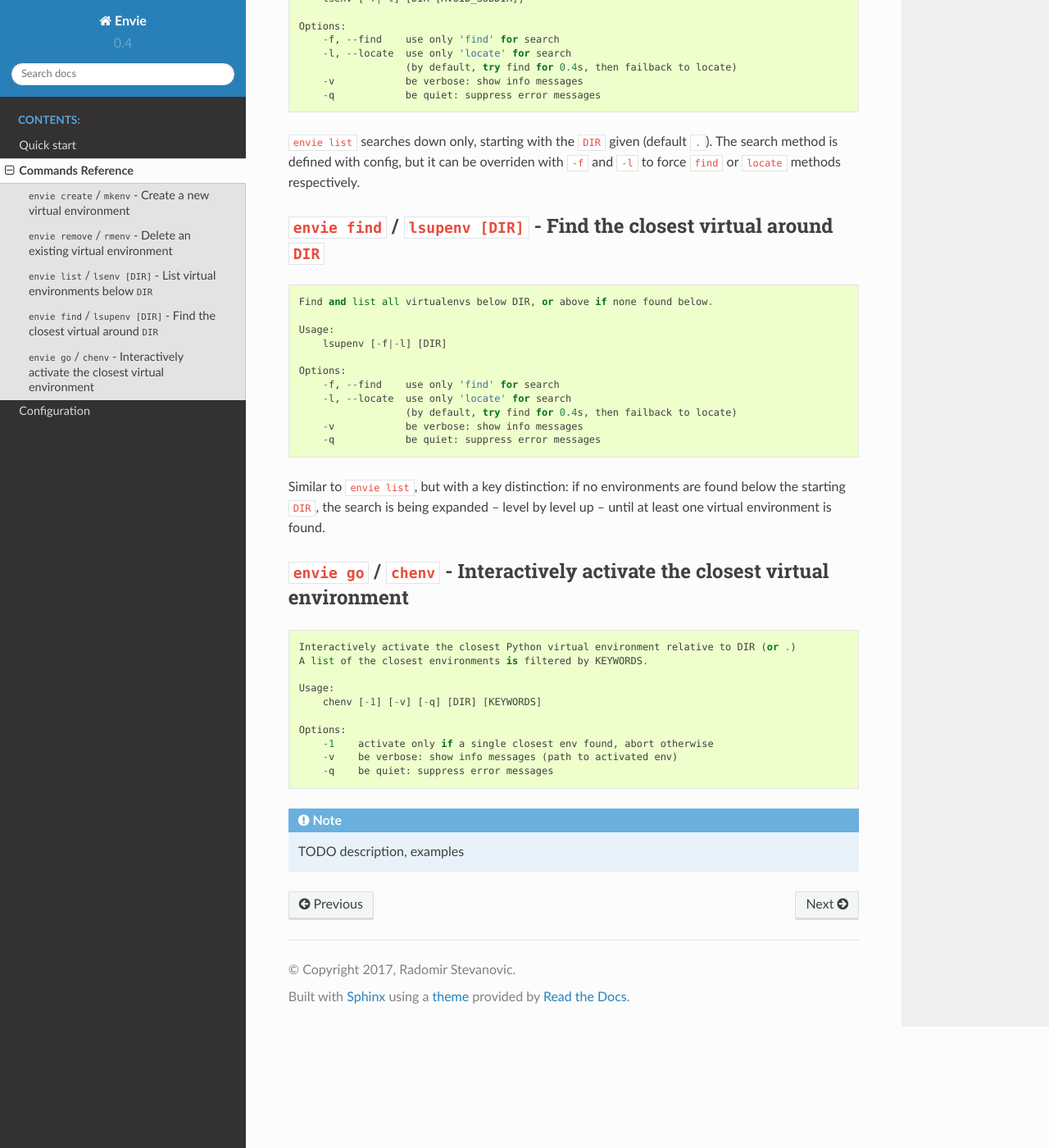
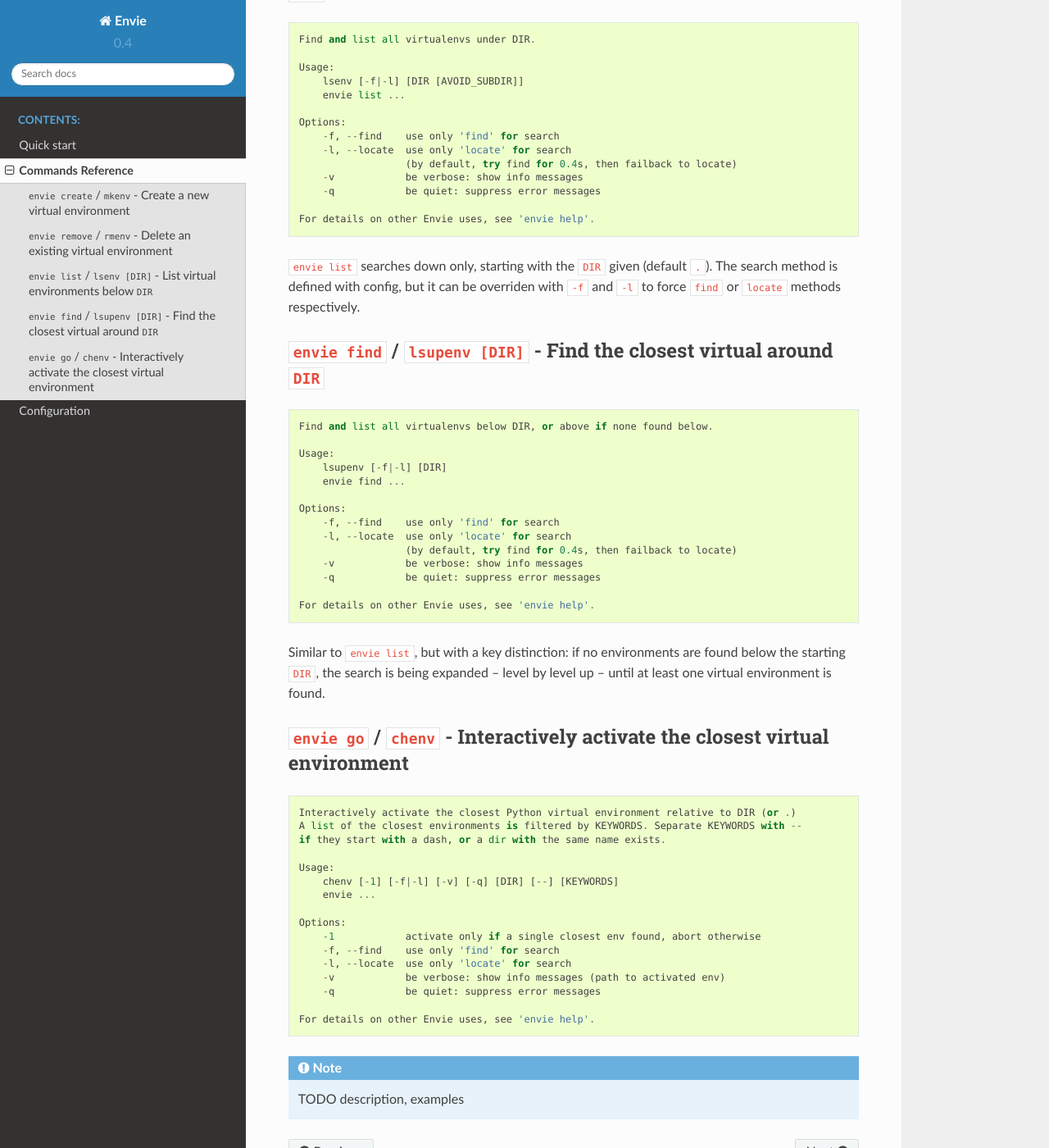
Before and after one commit to randomir/envie, a Sphinx documentation site: the page built from docs/commands.rst, in a window 1280 px wide and 1400 px high, scrolled down 1985 px. Shown: the whole window at 82% size. Built offline with Sphinx 7.4.7 and the Read the Docs theme 2.0.0, drawn with Linux system fonts in a browser that asks for light colours; some of the changed text lies outside the part shown.

Commit message:
user frendlier help/docs

```diff
--- a/docs/commands.rst
+++ b/docs/commands.rst
@@ -26,6 +26,7 @@
         mkenv [-2|-3|-e PYTHON] [-r PIP_REQ] [-p PIP_PKG] [-a] [-t] [DEST_DIR] [-- ARGS_TO_VIRTUALENV]
         mkenv2 [-r PIP_REQ] [-p PIP_PKG] [-a] [-t] [DEST_DIR] ...
         mkenv3 [-r PIP_REQ] [-p PIP_REQ] [-a] [-t] [DEST_DIR] ...
+        envie create ...
 
     Options:
         -2, -3      use Python 2, or Python 3
@@ -40,6 +41,9 @@
         -t          create throw-away env in /tmp
         -v[v]       be verbose: show virtualenv&pip info/debug messages
         -q[q]       be quiet: suppress info/error messages
+
+    For details on other Envie uses, see 'envie help'.
+
 
 This command creates a new Python virtual environment with the ``virtualenv``
 tool in a destination directory ``DEST_DIR`` (defaults to: ``env`` in current
@@ -84,9 +88,12 @@
 
     Usage:
         rmenv [-f]
+        envie remove ...
 
     Options:
         -f    force; don't ask for permission
+
+    For details on other Envie uses, see 'envie help'.
 
 
 
@@ -99,6 +106,7 @@
 
     Usage:
         lsenv [-f|-l] [DIR [AVOID_SUBDIR]]
+        envie list ...
 
     Options:
         -f, --find    use only 'find' for search
@@ -106,6 +114,9 @@
                       (by default, try find for 0.4s, then failback to locate)
         -v            be verbose: show info messages
         -q            be quiet: suppress error messages
+
+    For details on other Envie uses, see 'envie help'.
+
 
 ``envie list`` searches down only, starting with the ``DIR`` given (default ``.``).
 The search method is defined with config, but it can be overriden with ``-f``
@@ -122,6 +133,7 @@
 
     Usage:
         lsupenv [-f|-l] [DIR]
+        envie find ...
 
     Options:
         -f, --find    use only 'find' for search
@@ -129,6 +141,8 @@
                       (by default, try find for 0.4s, then failback to locate)
         -v            be verbose: show info messages
         -q            be quiet: suppress error messages
+
+    For details on other Envie uses, see 'envie help'.
 
 
 Similar to ``envie list``, but with a key distinction: if no environments are
@@ -143,15 +157,21 @@
 ::
 
     Interactively activate the closest Python virtual environment relative to DIR (or .)
-    A list of the closest environments is filtered by KEYWORDS.
+    A list of the closest environments is filtered by KEYWORDS. Separate KEYWORDS with --
+    if they start with a dash, or a dir with the same name exists.
 
     Usage:
-        chenv [-1] [-v] [-q] [DIR] [KEYWORDS]
+        chenv [-1] [-f|-l] [-v] [-q] [DIR] [--] [KEYWORDS]
+        envie ...
 
     Options:
-        -1    activate only if a single closest env found, abort otherwise
-        -v    be verbose: show info messages (path to activated env)
-        -q    be quiet: suppress error messages
+        -1            activate only if a single closest env found, abort otherwise
+        -f, --find    use only 'find' for search
+        -l, --locate  use only 'locate' for search
+        -v            be verbose: show info messages (path to activated env)
+        -q            be quiet: suppress error messages
+
+    For details on other Envie uses, see 'envie help'.
 
 
 .. note:: TODO description, examples
--- a/docs/intro.rst
+++ b/docs/intro.rst
@@ -34,7 +34,7 @@
     location in relation to code, but works best if they're near (nested or in level).
 
     Usage:
-        envie [DIR] [KEYWORDS]
+        envie [OPTIONS] [DIR] [KEYWORDS]
         envie SCRIPT
         envie {create [ENV] | remove | list [DIR] | find [DIR] | go [KEYWORDS] |
                python [SCRIPT] | run CMD | config | index | help}
@@ -54,7 +54,7 @@
                        (adaptively select the most relevant virtual env for list of KEYWORDS)
 
         config         interactively configure Envie
-        index          (re-)index virtualenvs
+        index          (re-)index virtualenvs under /
         help           this help
 
     The first form is basically an alias for 'envie go -v [DIR] [KEYWORDS]'. It interactively
```
Also changed, not shown: 1 other file.
